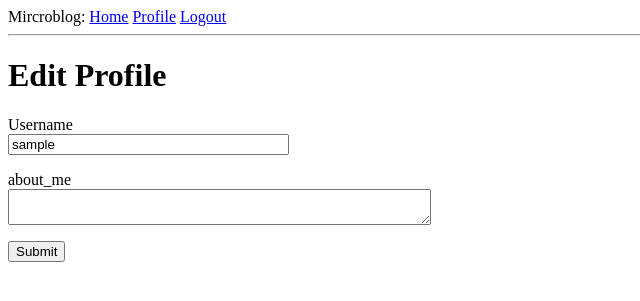
After one commit to mengzxh/blog, a Flask app: page /edit_profile in a window 1280 px wide. The commit adds this page. Shown: the top 301 px of the page, without its empty margins (0-640 px from the left). Run offline with Flask 2, Linux system fonts and the light colour scheme; the visitor is signed in with stand-in values (Sample User, id 1); data comes from the database, SQL or seed files in the repository; both versions use the stored data as it was after the commit.

Commit message:
添加个人主页修改视图

```diff
--- a/app/forms.py
+++ b/app/forms.py
@@ -1,6 +1,6 @@
 from flask_wtf import FlaskForm
-from wtforms import StringField, PasswordField, BooleanField, SubmitField
-from wtforms.validators import DataRequired, Email, EqualTo, ValidationError
+from wtforms import StringField, PasswordField, BooleanField, SubmitField, TextAreaField
+from wtforms.validators import DataRequired, Email, EqualTo, ValidationError, Length
 from app.models import User
 
 class LoginForm(FlaskForm):
@@ -26,3 +26,9 @@ class RegistrationForm(FlaskForm):
         email = User.query.filter_by(email=email.data).first()
         if email is not None:
             raise ValidationError('please use a different email address')
+
+
+class EditProfileForm(FlaskForm):
+    username = StringField('Username', validators=[DataRequired()])
+    about_me = TextAreaField('about_me', validators=[Length(min=0, max=140)])
+    submit = SubmitField("Submit")
--- a/app/routes.py
+++ b/app/routes.py
@@ -1,6 +1,6 @@
 from app import app, db
 from flask import render_template, flash, redirect, url_for, request
-from app.forms import LoginForm, RegistrationForm
+from app.forms import LoginForm, RegistrationForm, EditProfileForm
 from flask_login import current_user, login_user, logout_user, login_required
 from app.models import User
 from werkzeug.urls import url_parse
@@ -65,6 +65,7 @@ def register():
     print(0)
     return render_template('register.html', title='Register', form=form)
 
+
 @app.route("/user/<username>")
 @login_required
 def user(username):
@@ -81,3 +82,19 @@ def before_request():
     if current_user.is_authenticated:
         current_user.last_seen = datetime.utcnow()
         db.session.commit()
+
+
+@app.route("/edit_profile", methods=["GET", "POST"])
+@login_required
+def edit_profile():
+    form = EditProfileForm()
+    if form.validate_on_submit():
+        current_user.username = form.username.data
+        current_user.about_me = form.about_me.data
+        db.session.commit()
+        flash("You change have been saved.")
+        return redirect(url_for("edit_profile"))
+    elif request.method == "GET":
+        form.username.data = current_user.username
+        form.about_me.data = current_user.about_me
+    return render_template("edit_profile.html", title="Edit Profile", form=form)
--- a/app/templates/base.html
+++ b/app/templates/base.html
@@ -15,7 +15,6 @@
                 <a href="{{ url_for('user', username=current_user.username) }}">Profile</a>
                 <a href='/logout'>Logout</a>
             {% endif %}
-
         </div>
         <hr>
             {% block content %}{% endblock %}
--- /dev/null
+++ b/app/templates/edit_profile.html
@@ -0,0 +1,22 @@
+{% extends "base.html" %}
+{% block content %}
+    <h1>Edit Profile</h1>
+    <form action="" method="post">
+        {{ form.hidden_tag() }}
+        <p>
+            {{ form.username.label }}<br>
+            {{ form.username(size=32) }}<br>
+            {% for error in form.username.errors %}
+                <span style="color: red;">[{{ error }}]</span>
+            {% endfor %}
+        </p>
+        <p>
+            {{ form.about_me.label }}<br>
+            {{ form.about_me(cols=50, row=4) }}<br>
+            {% for error in form.about_me.errors %}
+                <span style="color: red;">[{{ error }}]</span>
+            {% endfor %}
+        </p>
+        <p>{{ form.submit() }}</p>
+    </form>
+{% endblock %}
--- a/app/templates/user.html
+++ b/app/templates/user.html
@@ -1,9 +1,15 @@
 {% extends "base.html" %}
+
 {% block content %}
+
 <table>
     <tr valign="top">
         <td><img src="{{ user.avatar(64) }}"></td>
+
         <td>
+            {% if user.username == current_user.username %}
+                <p><a href="{{ url_for('edit_profile') }}">Edit Profile</a></p>
+            {% endif %}
             <h1>User:{{ user.username }}</h1>
             {% if user.about_me %}<p>{{ user.about_me }}</p> {% endif %}
             {% if user.last_seen %}<p>{{ user.last_seen }}</p> {% endif %}
```
Also changed, not shown: app.db.
